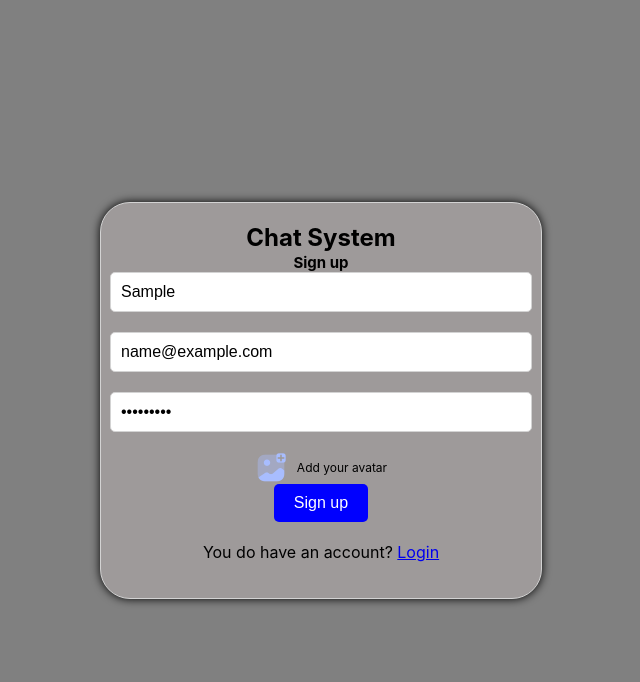
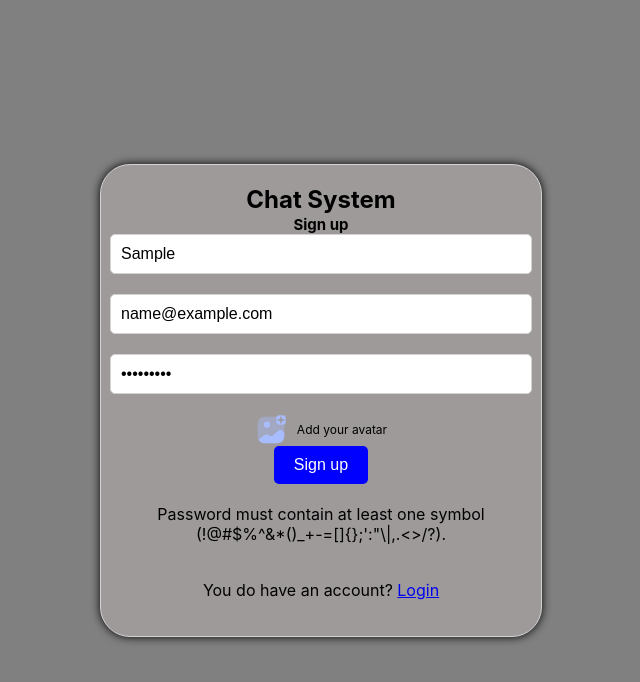
Before and after one commit to coutJP/Chatsystem, a React (Create React App) app: page /register in a window 1280 px wide. Both pictures are taken after typing "Sample", "name@example.com", "Sample123" into the empty fields and a click on the button "Sign up". Shown: the top 682 px of the page, without its empty margins (319-959 px from the left). Built offline with nearby package versions, Linux system fonts and the light colour scheme; no server answers.

Commit message:
error handeling on both authentication

```diff
--- a/src/pages/Login.js
+++ b/src/pages/Login.js
@@ -26,7 +26,7 @@ const Login = () => {
         setErrorMessage("Incorrect password.");
       } else if(err.message === "Firebase: Error (auth/user-not-found)."){
         setErr(true);
-        setErrorMessage("This user doesn't exist:( \t Please sign up:)");
+        setErrorMessage("This user doesn't exist, Please sign up 😄👇");
       }else{
         setErr(true);
         setErrorMessage(err.message);
--- a/src/pages/Register.js
+++ b/src/pages/Register.js
@@ -11,6 +11,7 @@ import { useNavigate ,Link} from 'react-router-dom';
 const Register = () => {
 
   const [err,setErr]=useState(false);
+  const [errorMessage, setErrorMessage] = useState('');
   const navigate=useNavigate();
 
   const handleSubmit=async (e)=>{
@@ -20,6 +21,16 @@ const Register = () => {
     const password=e.target[2].value;
     const file=e.target[3].files[0];
 
+    if (password.length < 8) {
+      setErr(true);
+      setErrorMessage("Password must be at least 8 characters long.");
+    } else if (!/[A-Z]/.test(password)) {
+      setErr(true);
+      setErrorMessage("Password must contain at least one uppercase letter.");
+    } else if (!/[!@#$%^&*()_+\-=[\]{};':"\\|,.<>/?]/.test(password)) {
+      setErr(true);
+      setErrorMessage("Password must contain at least one symbol (!@#$%^&*()_+-=[]{};':\"\\|,.<>/?).");
+    } else{
     try{
       //create user
       const res=await createUserWithEmailAndPassword(auth, email, password);
@@ -49,10 +60,13 @@ const Register = () => {
       });
     }
 );
-}catch(err){
+
+  }catch(err){
   setErr(true);
+  setErrorMessage("This email already registered, Please Log in 👇");
   console.log("thiserr")
 }
+    }
   };
 
 
@@ -73,8 +87,9 @@ const Register = () => {
 
             </label>
             <button className='firstbut'>Sign up</button>
-            {err && <span>Something went error</span>}
-        </form>
+            {err && (
+        <p>{errorMessage}</p>
+      )}        </form>
         <p>You do have an account? <Link to='/login'>Login</Link></p>
       </div>
     </div>
```
